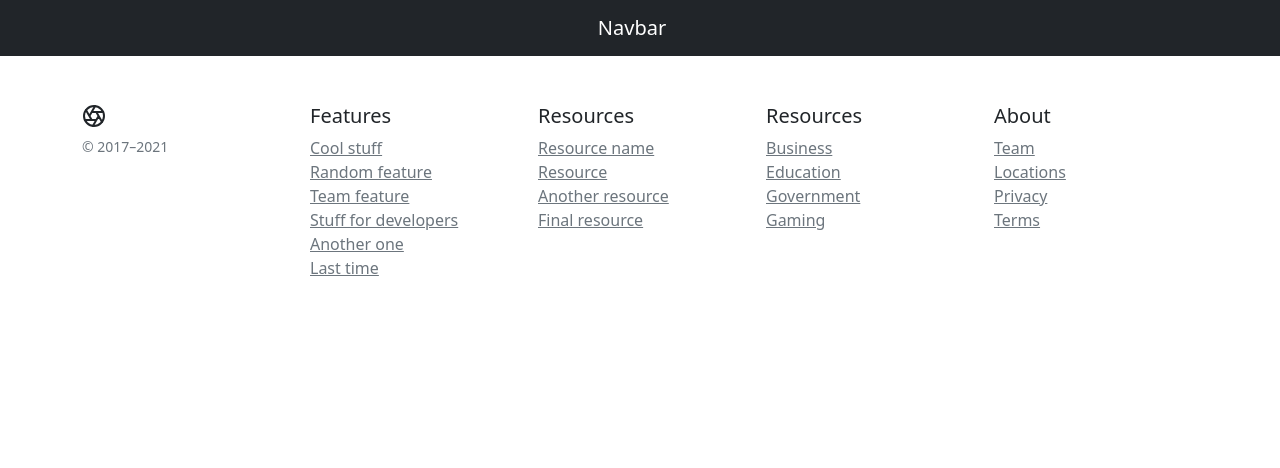
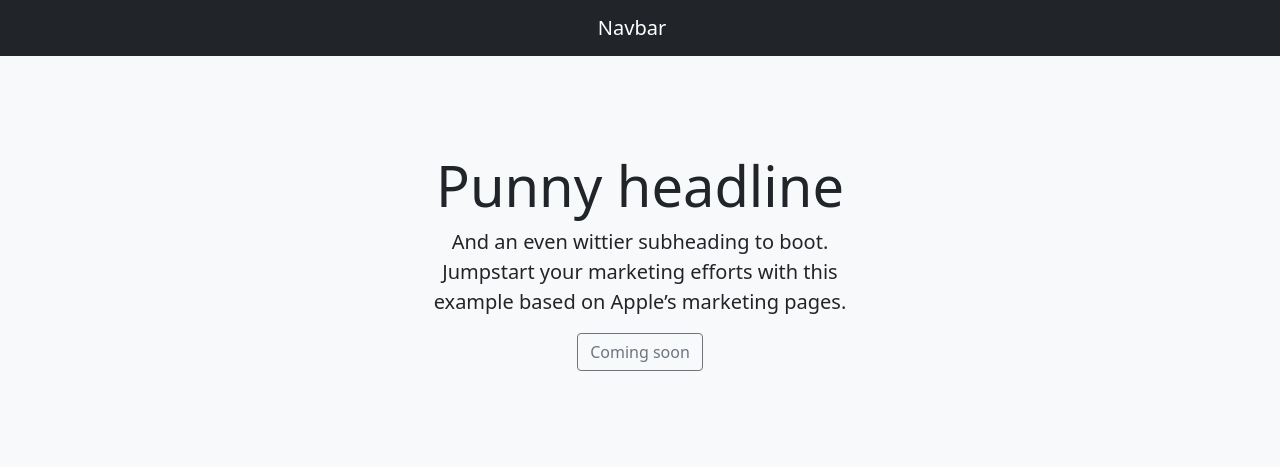
Before and after one commit to Pashs-ba/normalny_site, a Django app: page / in a window 1280 px wide. Shown: the top 468 px of the page. Before the commit the page ends 276 px from the top, so only its background shows below. Run offline with Django 3.2, Linux system fonts and the light colour scheme; some libraries are stand-ins or nearby versions.

Commit message:
STAAATIC

```diff
--- a/main/templates/homepage.html
+++ b/main/templates/homepage.html
@@ -1,5 +1,44 @@
 {% extends 'base.html' %}
 {% load static %}
 {%block main%}
+    <div class="position-relative overflow-hidden text-center bg-light">
+    <div class="col-md-5 p-lg-5 mx-auto my-5">
+      <h1 class="display-4 fw-normal">Punny headline</h1>
+      <p class="lead fw-normal">And an even wittier subheading to boot. Jumpstart your marketing efforts with this example based on Apple’s marketing pages.</p>
+      <a class="btn btn-outline-secondary" href="#" style="">Coming soon</a>
+    </div>
+  </div>
+<div class="row my-4 d-flex justify-content-center">
+            <div class="col-md-4 col-sm-6 col-lg-3 my-3 text-center">
+                <div class="card h-100" >
+                  <a href="">
+                    <img class="card-img-top p-4" src="{% static "img/test.jpg" %}" alt="Card image cap">
+                  </a>
+                  <div class="card-body">
+                    <h5 class="card-title">Lorem ipsum dolor sit amet, consectetur adipisicing elit. Enim, omnis?</h5>
+                  </div>
+                </div>
+            </div>
+            <div class="col-md-4 col-sm-6 col-lg-3 my-3 text-center">
+                <div class="card h-100" >
+                  <a href="">
+                    <img class="card-img-top p-4" src="https://yandex.ru/images/search?text=yacht&from=tabbar&pos=20&img_url=https%3A%2F%2Fscontent-hel3-1.cdninstagram.com%2Fv%2Ft51.2885-15%2Ffr%2Fe15%2Fs1080x1080%2F118702385_1661440024012197_5828843511834449407_n.jpg%3Ftp%3D1%26_nc_ht%3Dscontent-hel3-1.cdninstagram.com%26_nc_cat%3D109%26_nc_ohc%3DFQuXa5CRJZcAX8fsS0p%26edm%3DABfd0MgAAAAA%26ccb%3D7-4%26oh%3Daf6b8bcdd45816b0fc4d136f45ba6f5f%26oe%3D60A4A4A4%26_nc_sid%3D7bff83&rpt=simage&family=yes" alt="Card image cap">
+                  </a>
+                  <div class="card-body">
+                    <h5 class="card-title">Lorem ipsum dolor sit amet, consectetur adipisicing elit. Dignissimos, labore.</h5>
 
+                  </div>
+                </div>
+            </div>
+             <div class="col-md-4 col-sm-6 col-lg-3 my-3 text-center">
+                    <div class="card h-100" >
+                      <a href="">
+                        <img class="card-img-top p-4" src="https://yandex.ru/images/search?text=yacht&from=tabbar&pos=20&img_url=https%3A%2F%2Fscontent-hel3-1.cdninstagram.com%2Fv%2Ft51.2885-15%2Ffr%2Fe15%2Fs1080x1080%2F118702385_1661440024012197_5828843511834449407_n.jpg%3Ftp%3D1%26_nc_ht%3Dscontent-hel3-1.cdninstagram.com%26_nc_cat%3D109%26_nc_ohc%3DFQuXa5CRJZcAX8fsS0p%26edm%3DABfd0MgAAAAA%26ccb%3D7-4%26oh%3Daf6b8bcdd45816b0fc4d136f45ba6f5f%26oe%3D60A4A4A4%26_nc_sid%3D7bff83&rpt=simage&family=yes" alt="Card image cap">
+                      </a>
+                      <div class="card-body">
+                        <h5 class="card-title">Lorem ipsum dolor sit amet, consectetur adipisicing elit. Delectus, voluptates!</h5>
+                      </div>
+                    </div>
+                </div>
+            </div>
 {%endblock%}
--- a/templates/base.html
+++ b/templates/base.html
@@ -2,36 +2,10 @@
 <html lang="en">
   <head>
     <meta charset="utf-8">
-    <meta name="viewport" content="width=device-width, initial-scale=1">
-    <meta name="description" content="">
-    <meta name="author" content="Mark Otto, Jacob Thornton, and Bootstrap contributors">
-    <meta name="generator" content="Hugo 0.88.1">
     <title>Product example · Bootstrap v5.1</title>
     <!-- Bootstrap core CSS -->
-    <link href="https://cdn.jsdelivr.net/npm/bootstrap@5.0.0-beta3/dist/css/bootstrap.min.css" rel="stylesheet" integrity="sha384-eOJMYsd53ii+scO/bJGFsiCZc+5NDVN2yr8+0RDqr0Ql0h+rP48ckxlpbzKgwra6" crossorigin="anonymous">
+ <link href="https://cdn.jsdelivr.net/npm/bootstrap@5.0.0-beta3/dist/css/bootstrap.min.css" rel="stylesheet" integrity="sha384-eOJMYsd53ii+scO/bJGFsiCZc+5NDVN2yr8+0RDqr0Ql0h+rP48ckxlpbzKgwra6" crossorigin="anonymous">
     <link rel="stylesheet" href="https://cdn.jsdelivr.net/npm/bootstrap-icons@1.4.1/font/bootstrap-icons.css">
-<meta name="theme-color" content="#7952b3">
-
-
-    <style>
-      .bd-placeholder-img {
-        font-size: 1.125rem;
-        text-anchor: middle;
-        -webkit-user-select: none;
-        -moz-user-select: none;
-        user-select: none;
-      }
-
-      @media (min-width: 768px) {
-        .bd-placeholder-img-lg {
-          font-size: 3.5rem;
-        }
-      }
-    </style>
-
-
-    <!-- Custom styles for this template -->
-    <link href="product.css" rel="stylesheet">
   </head>
   <body>
 
@@ -43,7 +17,7 @@
   </nav>
 </header>
 
-<main>
+<main class="">
   {% block main %}
 
   {% endblock %}
```
Also changed, not shown: oxyenny_site/settings.py (+6 -2 lines), static/img/test.jpeg (added).
